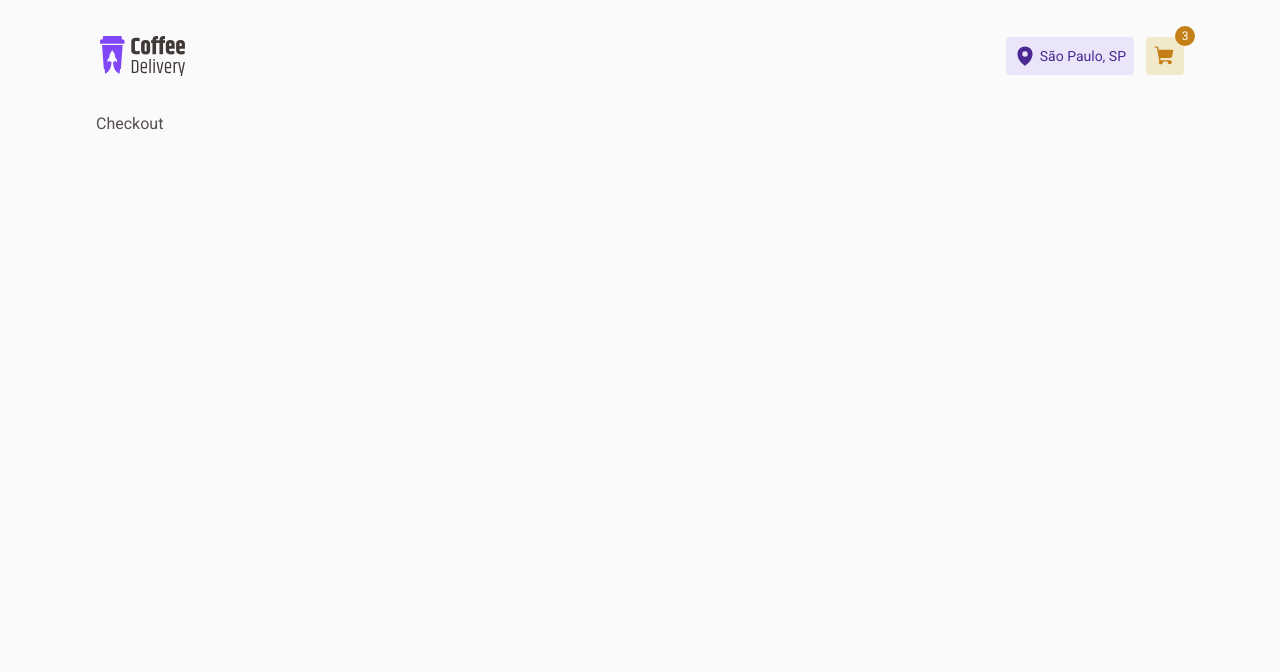
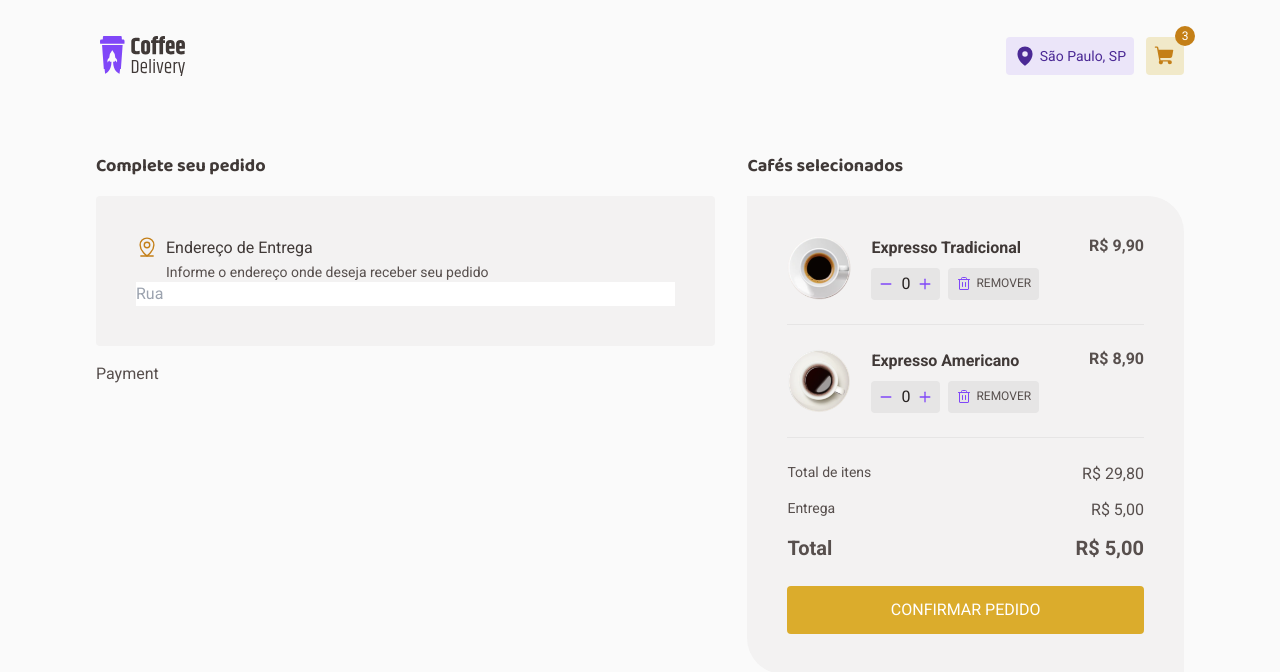
Before and after one commit to cleisonmp/coffee-delivery, a React (Vite) app: page /checkout in a window 1280 px wide. Shown: the top 672 px of the page. Built offline with nearby package versions, Linux system fonts and the light colour scheme.

Commit message:
Checkout page initial styles Cart base styles CoffeeCardSideways styles AddressForm created

```diff
--- a/src/pages/Home/components/storeCoffeeList.ts
+++ b/src/@types/storeCoffeeList.ts
@@ -1,4 +1,4 @@
-import { Coffee } from '../../../@types/models'
+import { Coffee } from './models'
 
 export const storeCoffeeList: Coffee[] = [
   {
@@ -132,3 +132,23 @@ export const storeCoffeeList: Coffee[] = [
     inventoryAmount: 99,
   },
 ]
+export const cartList: Coffee[] = [
+  {
+    id: 1,
+    name: 'Expresso Tradicional',
+    type: 'expresso',
+    categories: ['Tradicional'],
+    description: 'O tradicional café feito com água quente e grãos moídos',
+    price: 9.9,
+    inventoryAmount: 99,
+  },
+  {
+    id: 2,
+    name: 'Expresso Americano',
+    type: 'expresso_americano',
+    categories: ['Tradicional'],
+    description: 'Expresso diluído, menos intenso que o tradicional',
+    price: 8.9,
+    inventoryAmount: 99,
+  },
+]
--- a/src/pages/Checkout.tsx
+++ /dev/null
@@ -1,3 +0,0 @@
-export function Checkout() {
-  return <h1>Checkout</h1>
-}
--- /dev/null
+++ b/src/pages/Checkout/components/AddressForm.tsx
@@ -0,0 +1,18 @@
+import { MapPinLine } from 'phosphor-react'
+
+export function AddressForm() {
+  return (
+    <form action="" className="bg-base-card rounded p-10">
+      <div className="flex gap-2">
+        <MapPinLine size={22} color="#C47F17" />
+        <div className="flex flex-col">
+          <span className="text-base-subtitle">Endereço de Entrega</span>
+          <span className="text-sm mt-[0.125rem]">
+            Informe o endereço onde deseja receber seu pedido
+          </span>
+        </div>
+      </div>
+      <input type="text" placeholder="Rua" className="w-full" />
+    </form>
+  )
+}
--- /dev/null
+++ b/src/pages/Checkout/components/Cart.tsx
@@ -0,0 +1,29 @@
+import { cartList } from '../../../@types/storeCoffeeList'
+import { CoffeeCardSideways } from './CoffeeCardSideways'
+
+export function Cart() {
+  return (
+    <div className="bg-base-card p-10 rounded-tr-[2.25rem] rounded-bl-[2.25rem]">
+      {cartList.map((coffee) => {
+        return <CoffeeCardSideways key={coffee.id} coffeeData={coffee} />
+      })}
+      <div className="flex flex-col gap-3">
+        <div className="flex justify-between">
+          <span className="text-sm">Total de itens</span>
+          <span>R$ 29,80</span>
+        </div>
+        <div className="flex justify-between">
+          <span className="text-sm">Entrega</span>
+          <span>R$ 5,00</span>
+        </div>
+        <div className="flex justify-between">
+          <span className="text-xl font-bold">Total</span>
+          <span className="text-xl font-bold">R$ 5,00</span>
+        </div>
+      </div>
+      <button className="text-center w-full rounded text-white bg-yellow-500 mt-6 py-3 hover:bg-yellow-900 transition-colors">
+        CONFIRMAR PEDIDO
+      </button>
+    </div>
+  )
+}
--- /dev/null
+++ b/src/pages/Checkout/components/CoffeeCardSideways.tsx
@@ -0,0 +1,66 @@
+import { Plus, Minus, Trash } from 'phosphor-react'
+import { useState } from 'react'
+import { Coffee } from '../../../@types/models'
+
+interface CoffeeCardProps {
+  coffeeData: Coffee
+}
+export function CoffeeCardSideways({ coffeeData }: CoffeeCardProps) {
+  const { name, type, inventoryAmount } = coffeeData
+  const price = new Intl.NumberFormat('pt-BR', {
+    style: 'currency',
+    minimumFractionDigits: 2,
+    currency: 'BRL',
+  }).format(coffeeData.price)
+
+  const [quantity, setQuantity] = useState(0)
+
+  const handleAddQuantity = () => {
+    if (quantity < inventoryAmount) {
+      setQuantity((state) => {
+        return state + 1
+      })
+    }
+  }
+  const handleRemoveQuantity = () => {
+    if (quantity > 0) {
+      setQuantity((state) => {
+        return state - 1
+      })
+    }
+  }
+
+  return (
+    <div className="flex gap-[3.125rem] border-b border-base-button mb-6 pb-6">
+      <div className="flex gap-5">
+        <img src={'./images/' + type + '.png'} alt="" className="h-16" />
+        <div>
+          <h1 className="font-bold text-base-subtitle">{name}</h1>
+
+          <div className="flex gap-2 mt-2">
+            <div className="flex px-2 gap-2 bg-base-button rounded items-center">
+              <button
+                onClick={handleRemoveQuantity}
+                className="text-xl text-purple-500 hover:text-purple-900 transition-colors"
+              >
+                <Minus size={14} weight="bold" />
+              </button>
+              <span className="text-base-title">{quantity}</span>
+              <button
+                onClick={handleAddQuantity}
+                className="text-xl text-purple-500 hover:text-purple-900 transition-colors"
+              >
+                <Plus size={14} weight="bold" />
+              </button>
+            </div>
+            <button className="bg-base-button rounded h-8 flex gap-1 items-center justify-center px-2 hover:bg-base-hover transition-colors leading-relaxed text-xs">
+              <Trash size={16} color="#8047F8" />
+              REMOVER
+            </button>
+          </div>
+        </div>
+      </div>
+      <span className="font-bold leading-tight">{price}</span>
+    </div>
+  )
+}
--- /dev/null
+++ b/src/pages/Checkout/components/Payment.tsx
@@ -0,0 +1,3 @@
+export function Payment() {
+  return <h1>Payment</h1>
+}
--- /dev/null
+++ b/src/pages/Checkout/index.tsx
@@ -0,0 +1,23 @@
+import { AddressForm } from './components/AddressForm'
+import { Cart } from './components/Cart'
+import { Payment } from './components/Payment'
+
+export function Checkout() {
+  return (
+    <main className="flex flex-col md:flex-row mt-10 gap-8 justify-between">
+      <div className="order-1 md:order-none flex flex-col gap-4 flex-1">
+        <h1 className="font-['Baloo_2'] font-bold text-lg text-base-subtitle">
+          Complete seu pedido
+        </h1>
+        <AddressForm />
+        <Payment />
+      </div>
+      <div className="flex flex-col gap-4">
+        <h1 className="font-['Baloo_2'] font-bold text-lg text-base-subtitle">
+          Cafés selecionados
+        </h1>
+        <Cart />
+      </div>
+    </main>
+  )
+}
--- a/src/pages/Home/components/CoffeeList.tsx
+++ b/src/pages/Home/components/CoffeeList.tsx
@@ -1,5 +1,5 @@
 import { CoffeeCard } from './CoffeeCard'
-import { storeCoffeeList } from './storeCoffeeList'
+import { storeCoffeeList } from '../../../@types/storeCoffeeList'
 
 export function CoffeeList() {
   return (
```
Also changed, not shown: src/pages/OrderFinished/index.tsx (renamed from src/pages/OrderFinished.tsx).
